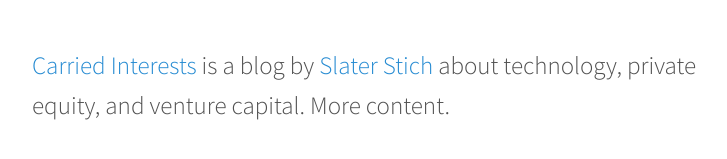
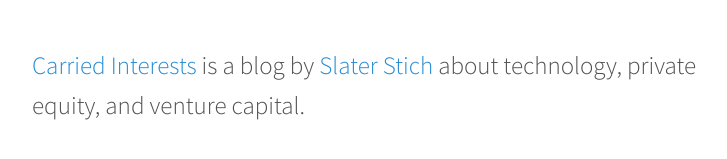
Before and after one commit to sl8r000/carried-interests, a Jekyll site: the page built from about.md, in a window 1280 px wide. Shown: the part 171-330 px from the top of the page, without its empty margins (248-975 px from the left). Built offline with Jekyll 4.4.1, drawn with Linux system fonts in a browser that asks for light colours.

Commit message:
new content

```diff
--- a/about.md
+++ b/about.md
@@ -3,4 +3,4 @@ title: About
 permalink: /about/
 ---
 
-<p class="lead"><a href="/">Carried Interests</a> is a blog by <a href="http://slaterstich.com">Slater Stich</a> about technology, private equity, and venture capital. More content.</p>
+<p class="lead"><a href="/">Carried Interests</a> is a blog by <a href="http://slaterstich.com">Slater Stich</a> about technology, private equity, and venture capital.</p>
```
